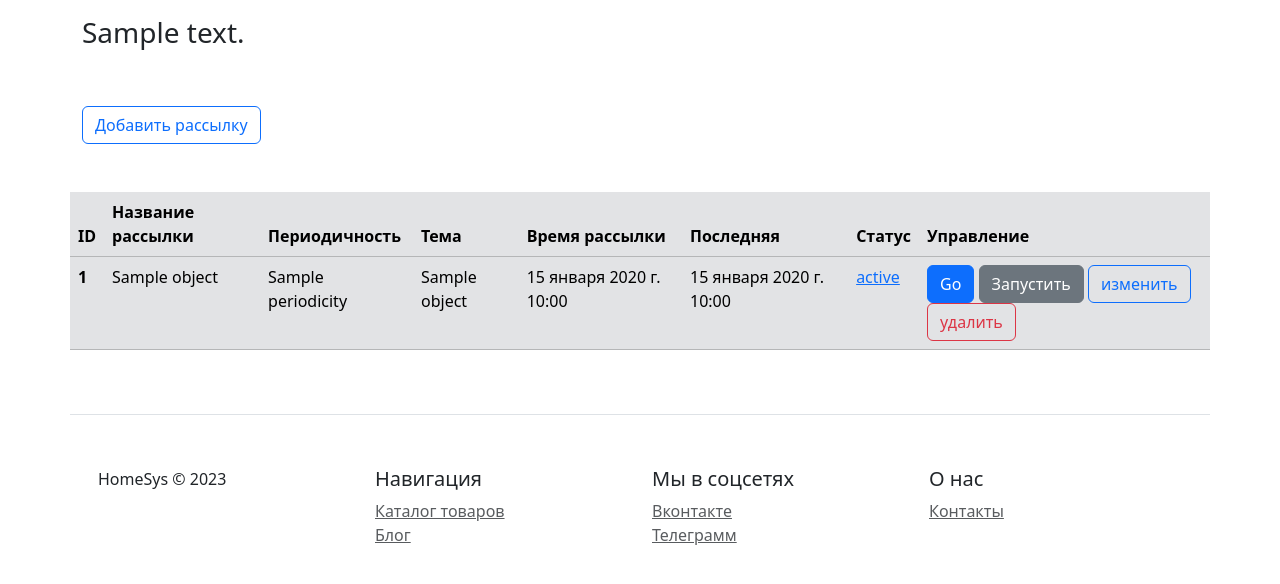
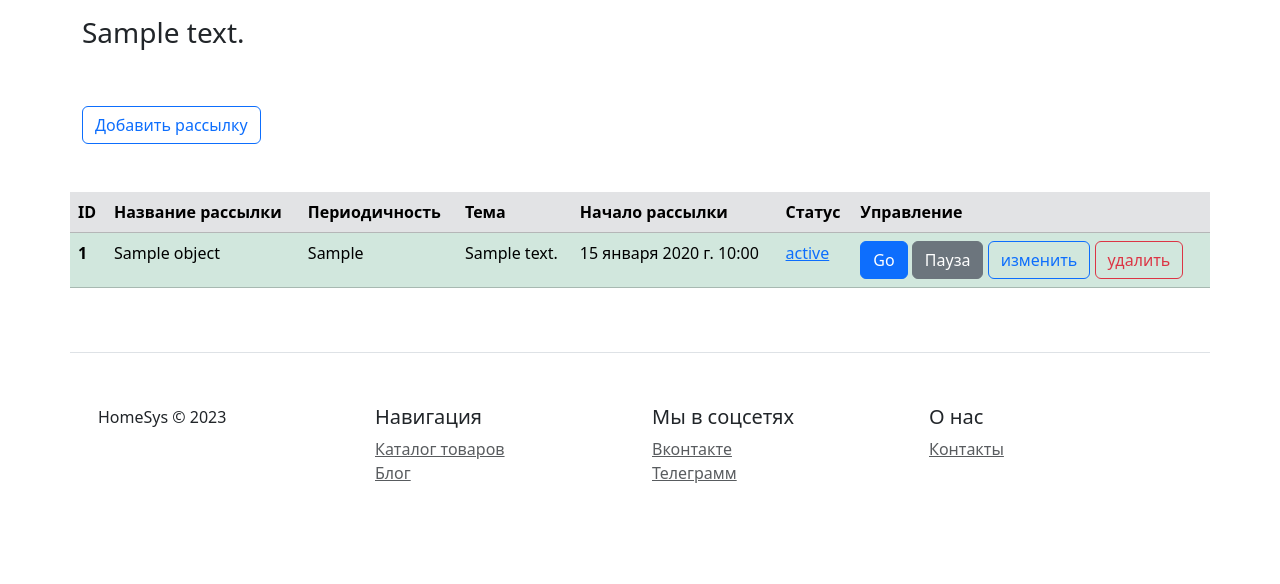
Before and after one commit to ualex90/mailing_service, a Django app: template service_app/templates/service_app/index.html in a window 1280 px wide. Shown: the part 76-660 px from the top of the page. Run offline with Django 4.2, Linux system fonts and the light colour scheme; the template is opened without the code that fills it: most values are stand-ins (such as "Sample title", 1, 10 or a date in 2020); some libraries are stand-ins or nearby versions.

Commit message:
mod models

```diff
--- a/logger_app/templates/logger_app/includes/inc_mailing_log_table.html
+++ b/logger_app/templates/logger_app/includes/inc_mailing_log_table.html
@@ -5,6 +5,7 @@
         <th scope="col">Рассылка</th>
         <th scope="col">Последняя попытка</th>
         <th scope="col">Статус попытки</th>
+        <th scope="col">Режим отправки</th>
         <th scope="col">Ответ почтового сервера</th>
     </tr>
     </thead>
@@ -27,6 +28,7 @@
                     Ошибка
                 {% endif %}
             </td>
+            <td>{{ object.get_mode_display }}</td>
             <td>{{ object.server_response }}</td>
         </tr>
     {% endfor %}
--- a/service_app/templates/service_app/includes/inc_mailing_table.html
+++ b/service_app/templates/service_app/includes/inc_mailing_table.html
@@ -5,40 +5,38 @@
         <th scope="col">Название рассылки</th>
         <th scope="col">Периодичность</th>
         <th scope="col">Тема</th>
-        <th scope="col">Время рассылки</th>
-        <th scope="col">Последняя</th>
+        <th scope="col">Начало рассылки</th>
         <th scope="col">Статус</th>
         <th scope="col">Управление</th>
     </tr>
     </thead>
     <tbody>
     {% for object in object_list %}
-        <tr {% if object.is_active %}
+        <tr {% if object.status == 'PA' %}
+            class="table-secondary"
+        {% else %}
             class="table-success"
-        {% else %}
-            class="table-secondary"
         {% endif %}>
             <th scope="row">{{ object.pk }}</th>
             <td>{{ object.name }}</td>
-            <td>{{ object.periodicity }}</td>
-            <td>{{ object.title|truncatechars:25 }}</td>
+            <td>{{ object.get_periodic_display }}</td>
+            <td>{{ object.message|truncatechars:25 }}</td>
             <td>{{ object.start_time }}</td>
-            <td>{{ object.sending_time }}</td>
             <td>
                 <a href="{% url 'logger_app:mailing_log' object.pk %}">
-                    {{ object.status }}
+                    {{ object.get_status_display }}
                 </a>
             </td>
             <td>
                 <div>
                     <a class="btn btn-primary"
                        href="{% url 'service_app:start_mailing' object.pk %}">Go</a>
-                    {% if object.is_active %}
+                    {% if object.status == 'PA' %}
                         <a class="btn btn-success"
-                           href="{% url 'service_app:toggle_activity' object.pk %}">Остановить</a>
+                           href="{% url 'service_app:toggle_activity' object.pk %}">Старт</a>
                     {% else %}
                         <a class="btn btn-secondary"
-                           href="{% url 'service_app:toggle_activity' object.pk %}">Запустить</a>
+                           href="{% url 'service_app:toggle_activity' object.pk %}">Пауза</a>
                     {% endif %}
                     <a class="btn btn-outline-primary"
                        href="{% url 'service_app:update' object.pk %}">изменить</a>
```
